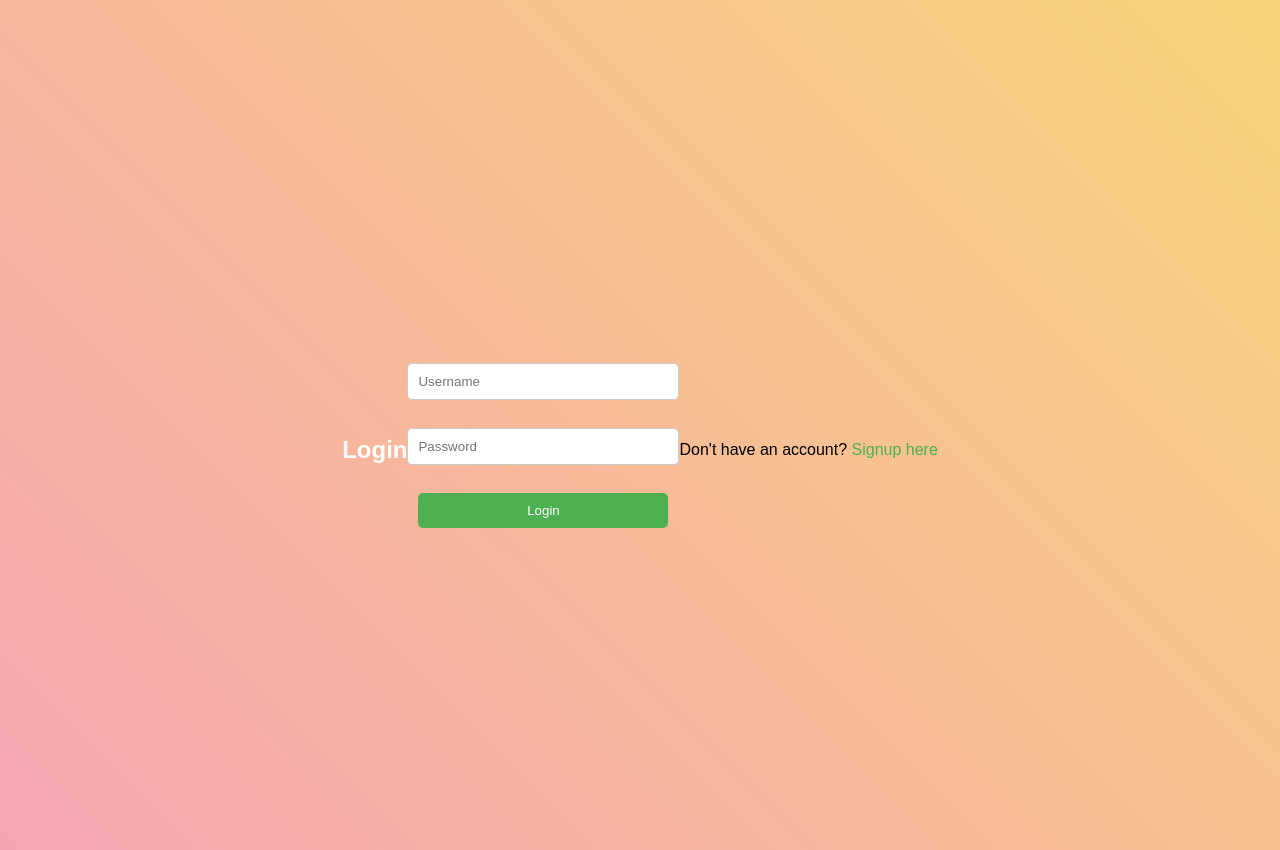
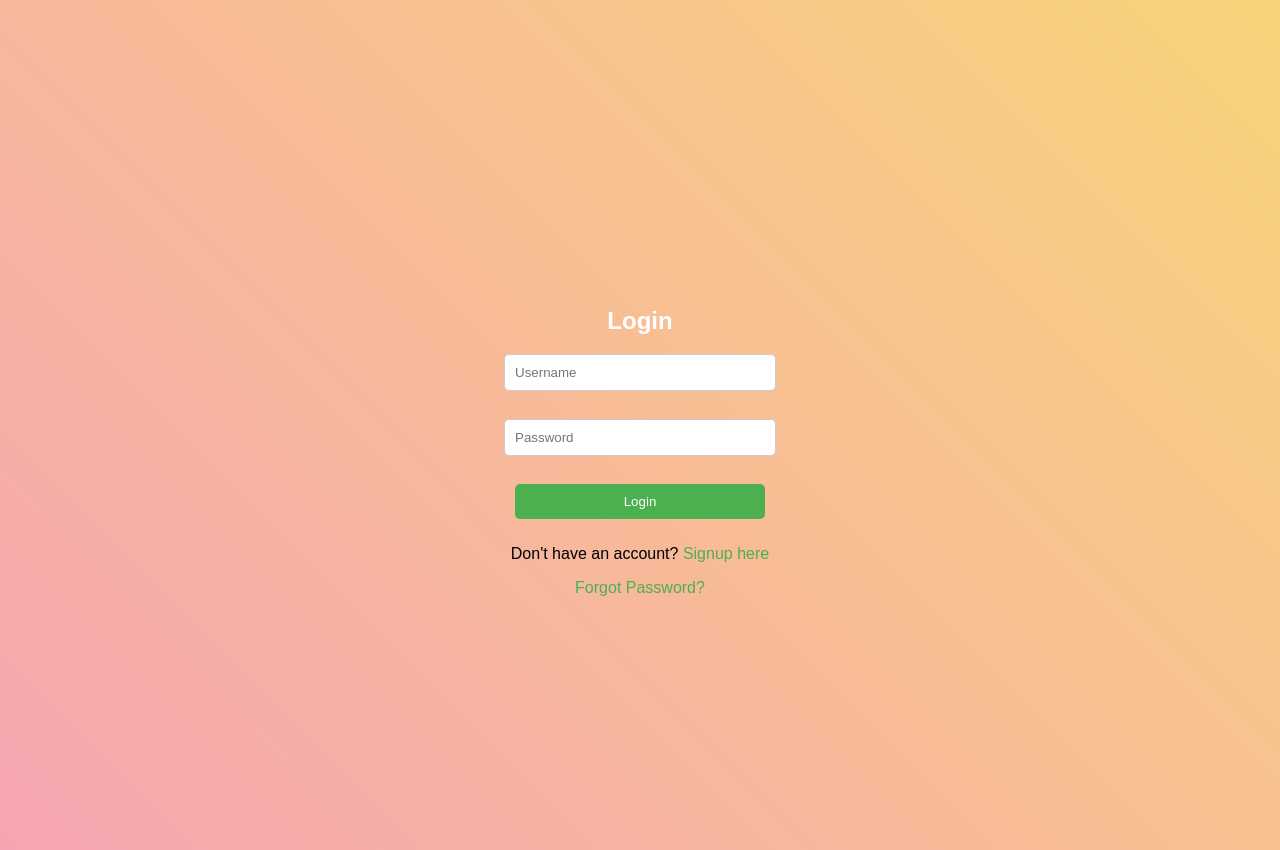
Before and after one commit to Jackz-ser/mysite2, a Flask app: page /login in a window 1280 px wide. Run offline with Flask 3, Linux system fonts and the light colour scheme.

Commit message:
Update login.html

```diff
--- a/templates/login.html
+++ b/templates/login.html
@@ -6,6 +6,7 @@
     <link rel="stylesheet" href="/static/style.css">
 </head>
 <body>
+    <div class="login-container">
         <h2>Login</h2>
 
         {% with messages = get_flashed_messages(with_categories=true) %}
@@ -21,6 +22,9 @@
             <input type="password" name="password" placeholder="Password" required><br><br>
             <input type="submit" value="Login">
         </form>
+
         <p>Don't have an account? <a href="/signup">Signup here</a></p>
+        <p><a href="/forgot-password">Forgot Password?</a></p>
+    </div>
 </body>
 </html>
```
Lines whose indentation alone changed are shown as unchanged.
